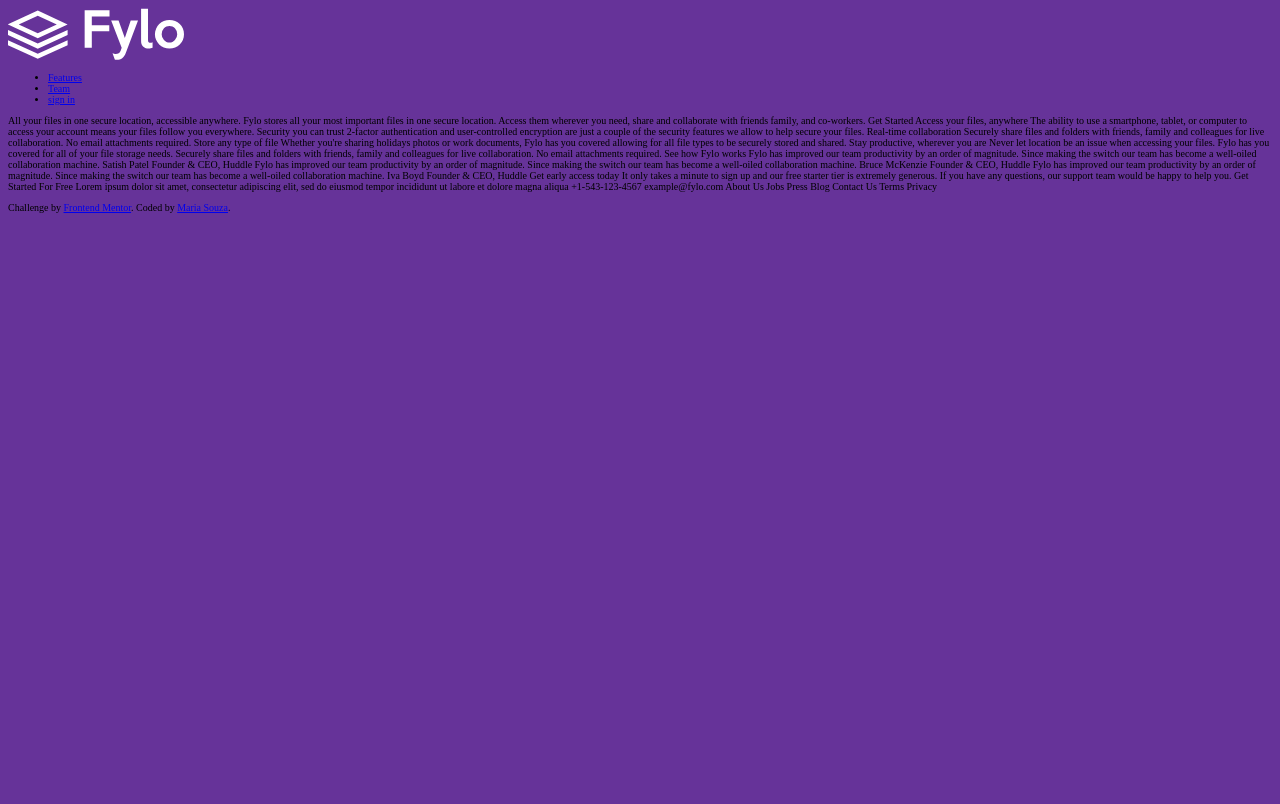
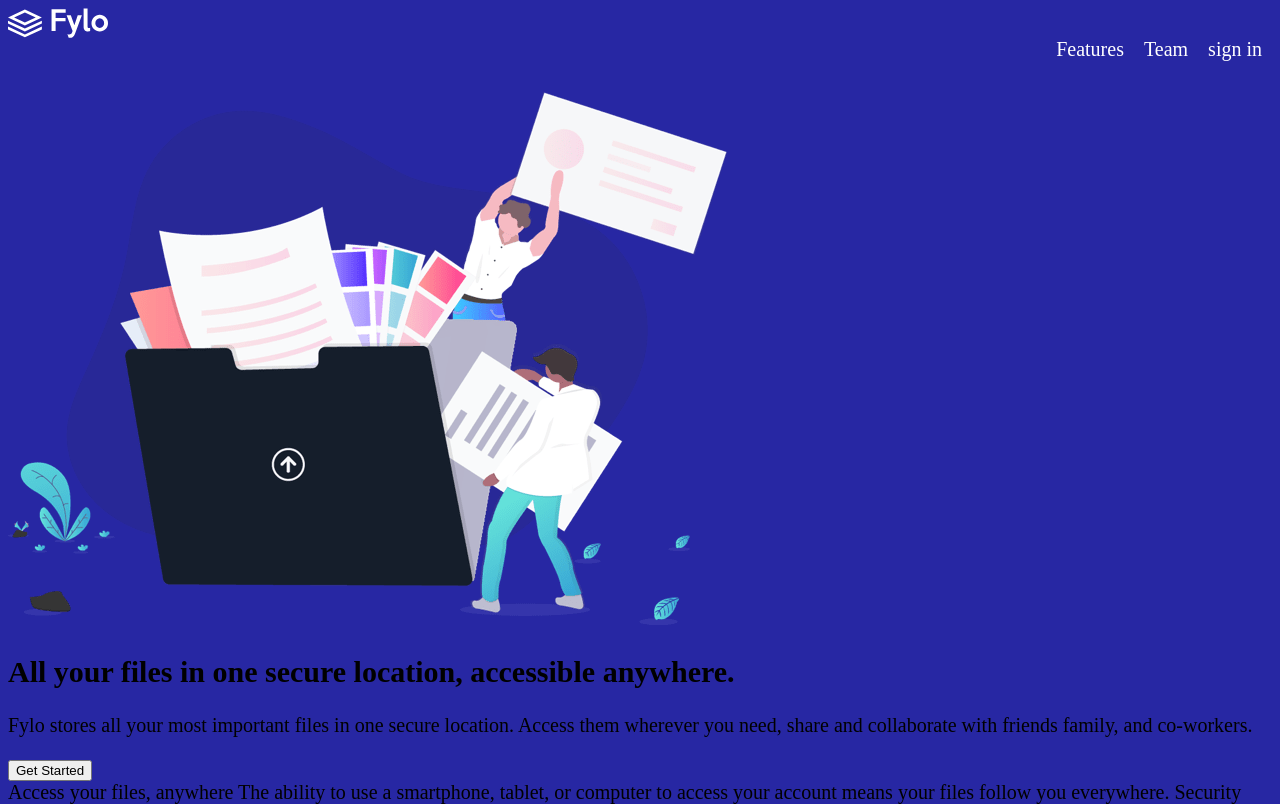
Before and after one commit to riamavx/frontend-challenges, a plain HTML site: page fylo-dark/index.html in a window 1280 px wide. Shown: the top 804 px of the page. Drawn offline with Linux system fonts and the light colour scheme.

Commit message:
Arrumando as classes do css

```diff
--- a/fylo-dark/css/style.css
+++ b/fylo-dark/css/style.css
@@ -1,6 +1,37 @@
 body{
 
-font-size: 10px;
-background-color: rebeccapurple;
+font-size: 20px;
+background-color: rgb(39, 39, 163);
+
 
 }
+
+.nav{
+    display: flex;
+    justify-content: space-between;
+
+}
+.nav__logo img{
+    width: 100px;
+}
+
+
+
+.nav__menu{
+    display: flex;
+    justify-content: space-between;
+
+
+
+}
+
+.nav__itens{
+    margin: 10px;
+    list-style-type: none;
+
+
+}
+.nav__itens a{
+    text-decoration: none;
+    color: white;
+}
--- a/fylo-dark/index.html
+++ b/fylo-dark/index.html
@@ -16,17 +16,28 @@
 </head>
 
 <body>
-  <nav>
+  <nav class="nav">
     <div>
-      <a href="http://"><img src="images/logo.svg" alt="logo"></a>
+      <a class="nav__logo" href="http://"><img src="images/logo.svg" alt="logo"></a>
     </div>
-    <ul>
-      <li> <a href="http://">Features</a></li>
-      <li> <a href="http://">Team</a></li>
-      <li> <a href="http://">sign in</a></li>
+    <ul class="nav__menu">
+
+
+      <li class="nav__itens"> <a href="http://">Features</a></li>
+      <li class="nav__itens"> <a href="http://">Team</a></li>
+      <li class="nav__itens"> <a href="http://">sign in</a></li>
+
+
 
     </ul>
   </nav>
+  <header>
+    <img src="images/illustration-intro.png" alt="">
+    <h2>All your files in one secure location, accessible anywhere.</h2>
+    <p>Fylo stores all your most important files in one secure location. Access them wherever
+      you need, share and collaborate with friends family, and co-workers.</p>
+      <button>Get Started</button>
+  </header>
 
 
 
@@ -55,12 +66,10 @@
 
 
 
-  All your files in one secure location, accessible anywhere.
 
-  Fylo stores all your most important files in one secure location. Access them wherever
-  you need, share and collaborate with friends family, and co-workers.
 
-  Get Started
+
+
 
   Access your files, anywhere
 
```
